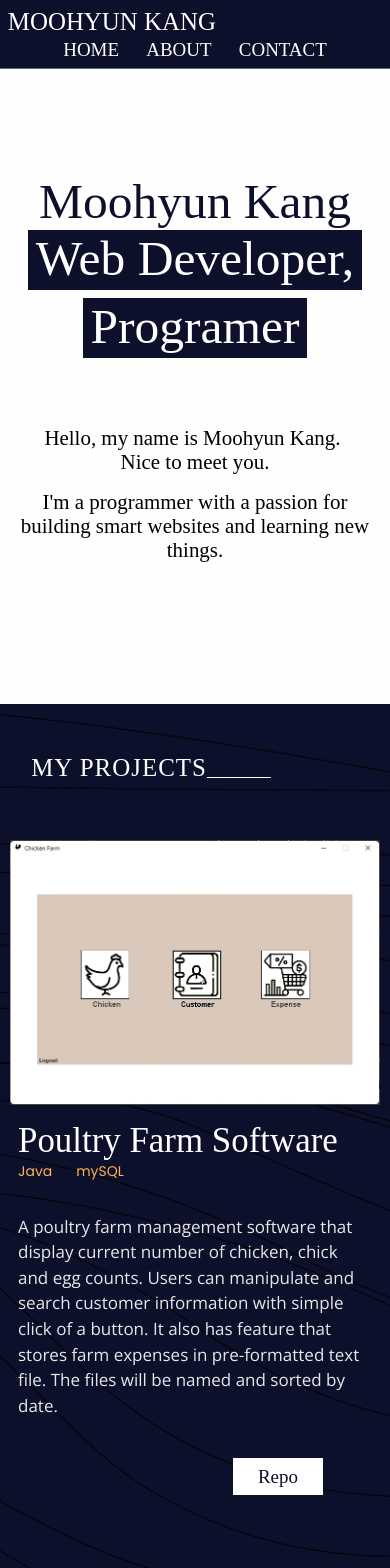
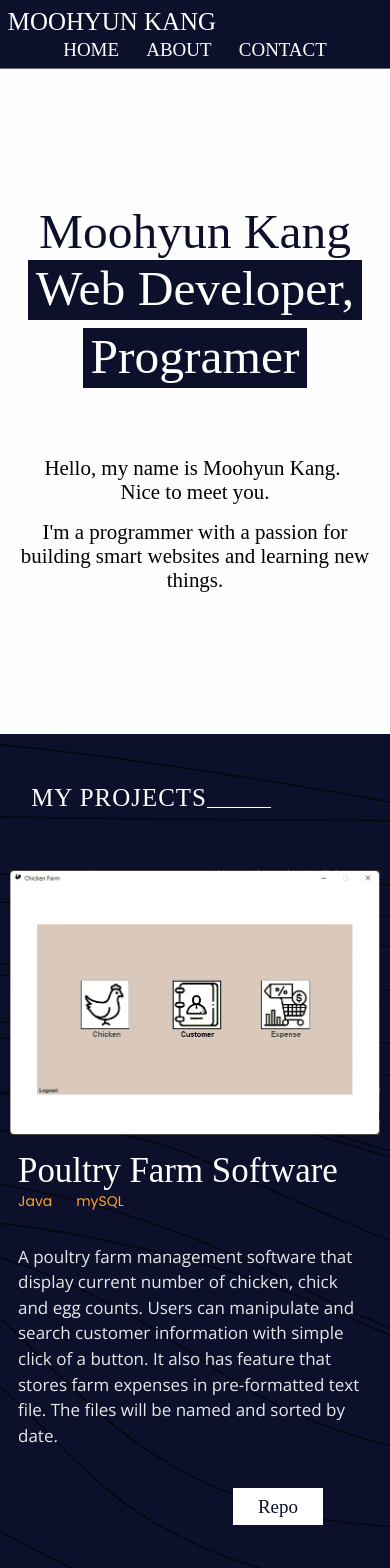
Before and after one commit to moohka/my-portfolio-3.0, a React (Create React App) app: page / in a window 390 px wide. Shown: the top 1568 px of the page. Built offline with nearby package versions, Linux system fonts and the light colour scheme; a web font is replaced by a local one.

Commit message:
padding fix2

```diff
--- a/src/components/mains/Contact/_Contact.scss
+++ b/src/components/mains/Contact/_Contact.scss
@@ -8,6 +8,6 @@
   }
 
   & .contact-h {
-    @include main-title(1rem);
+    @include main-title(0.3rem);
   }
 }
--- a/src/components/mains/Home/_Home.scss
+++ b/src/components/mains/Home/_Home.scss
@@ -3,10 +3,10 @@
 #home {
   & .home-hero {
     text-align: center;
-    padding: 200px 0 210px 0; //gap
+    padding: 230px 0 210px 0; //gap
 
     @include mobile {
-      padding: 100px 0 110px 0;
+      padding: 130px 0 110px 0;
     }
 
     /*texts*/
--- a/src/styles/abstracts/_variables.scss
+++ b/src/styles/abstracts/_variables.scss
@@ -1,6 +1,6 @@
 //colors
 $color-main: #171c4d;
-$color-sub: #ffb24f;
+$color-sub: #ffa32c;
 $color-gray: #aaa;
 
 $color-white: white;
--- a/src/styles/style.css
+++ b/src/styles/style.css
@@ -124,12 +124,12 @@ footer .footer-div#second-div .footer-copyright {
 
 #home .home-hero {
   text-align: center;
-  padding: 200px 0 210px 0;
+  padding: 230px 0 210px 0;
   /*texts*/
 }
 @media only screen and (max-width: 640px) {
   #home .home-hero {
-    padding: 100px 0 110px 0;
+    padding: 130px 0 110px 0;
   }
 }
 #home .home-hero .home-title {
@@ -254,7 +254,7 @@ footer .footer-div#second-div .footer-copyright {
   text-transform: uppercase;
   letter-spacing: 2px;
   color: #0d102b;
-  margin-bottom: 1rem;
+  margin-bottom: 0.3rem;
 }
 
 .projects {
@@ -420,7 +420,7 @@ footer .footer-div#second-div .footer-copyright {
   margin-right: 1.5rem;
   font-family: "Poppins", sans-serif;
   font-size: 14px;
-  color: #ffb24f;
+  color: #ffa32c;
 }
 .project-card .project-text-container .project-p {
   font-family: "Open Sans", sans-serif;
```
Also changed, not shown: 1 other file (tests, documents, lock files or other folders).
